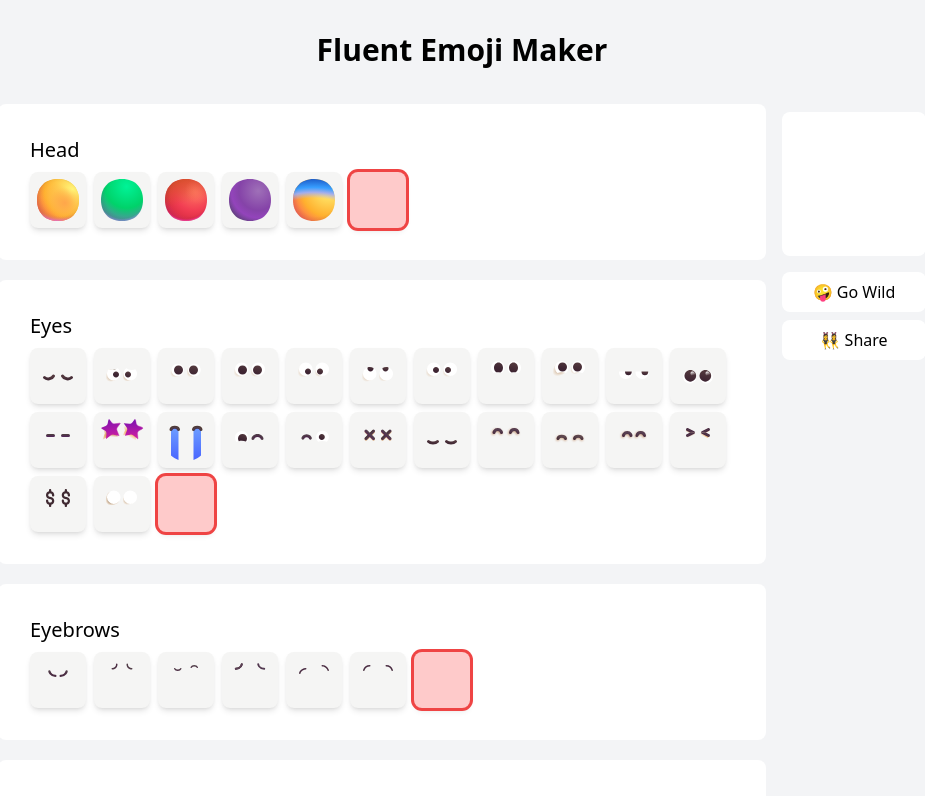
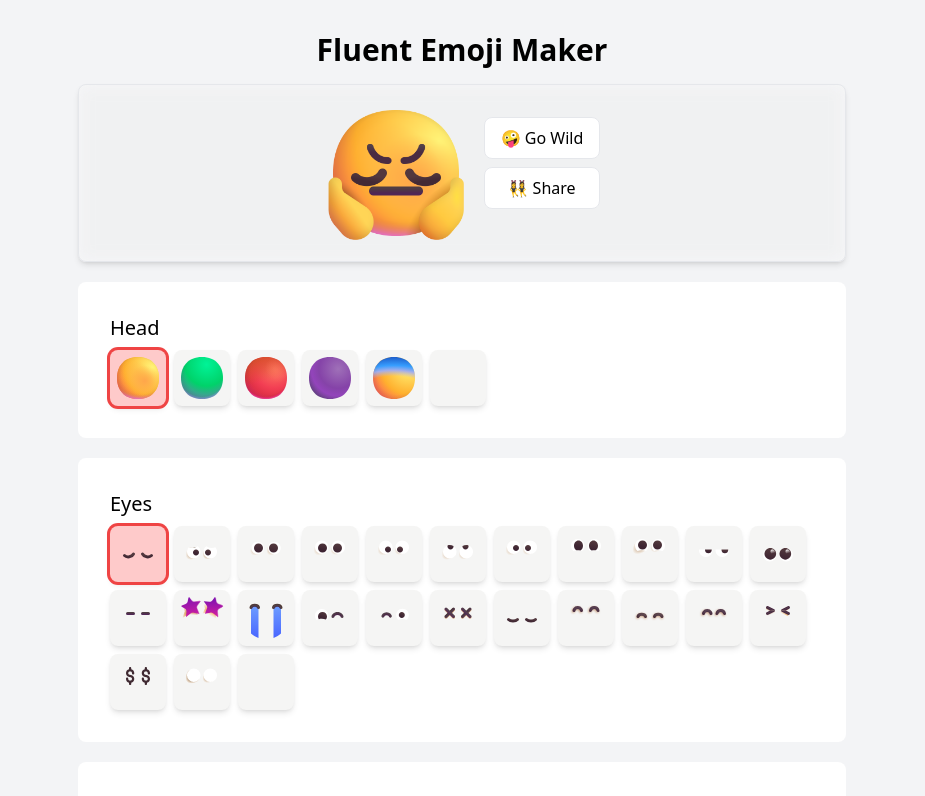
Before and after one commit to whexy/fluent-emoji, a React (Vite) app: page / in a window 1280 px wide. Shown: the top 796 px of the page, without its empty margins (178-1103 px from the left). Built offline with nearby package versions, Linux system fonts and the light colour scheme.

Commit message:
feat: sticky box

```diff
--- a/src/App.tsx
+++ b/src/App.tsx
@@ -1,4 +1,4 @@
-import { useEffect, useLayoutEffect, useRef, useState } from 'react';
+import { useEffect, useState } from 'react';
 import { CopyToClipboard } from 'react-copy-to-clipboard';
 
 const assets = import.meta.glob('./assets/**/*.svg', {
@@ -80,7 +80,7 @@ function App() {
 
   useEffect(() => {
     const params = new URLSearchParams(window.location.search);
-    const getInt = (s: string) => parseInt(params.get(s) || '-1');
+    const getInt = (s: string) => parseInt(params.get(s) ?? '0');
 
     const newCombination: Combination = {
       eyes: getInt('eyes'),
@@ -143,8 +143,29 @@ function App() {
       <h1 className="pt-8 text-center text-3xl font-bold">
         Fluent Emoji Maker
       </h1>
-      <div className="flex items-start justify-center gap-4 p-4">
-        <div className="max-w-3xl">
+      <div className="mx-auto max-w-4xl p-4">
+        <div className="relative">
+          <div className="sticky top-4 mx-auto flex max-w-3xl justify-center space-x-4 rounded-lg border bg-white/40 p-4 shadow-md backdrop-blur backdrop-brightness-95">
+            <div className="h-[144px] w-[144px] rounded-lg">
+              {canvasURL === '' || (
+                <img src={canvasURL} className="object-fit" />
+              )}
+            </div>
+            <div className="flex flex-col space-y-2">
+              <button
+                className="mt-4 rounded-lg border bg-white px-4 py-2"
+                onClick={() => goWild()}>
+                🤪 Go Wild
+              </button>
+              <CopyToClipboard
+                text={`${window.location.origin}?eyes=${combination.eyes}&head=${combination.head}&eyebrows=${combination.eyebrows}&mouth=${combination.mouth}&details=${combination.details}`}>
+                <button className="mt-4 rounded-lg border bg-white px-4 py-2">
+                  👯‍♀️ Share
+                </button>
+              </CopyToClipboard>
+            </div>
+          </div>
+          <div className="mx-auto max-w-3xl">
             <Area
               title="Head"
               svg={HeadSVGs}
@@ -196,23 +217,6 @@ function App() {
               }}
             />
           </div>
-        <div className="sticky top-28 ">
-          <div className="h-[144px] w-[144px] flex-shrink-0 rounded-lg bg-white">
-            {canvasURL === '' || <img src={canvasURL} className="object-fit" />}
-          </div>
-          <div className="flex flex-col space-y-2">
-            <button
-              className="mt-4 rounded-lg bg-white px-4 py-2"
-              onClick={() => goWild()}>
-              🤪 Go Wild
-            </button>
-            <CopyToClipboard
-              text={`${window.location.origin}?eyes=${combination.eyes}&head=${combination.head}&eyebrows=${combination.eyebrows}&mouth=${combination.mouth}&details=${combination.details}`}>
-              <button className="mt-4 rounded-lg bg-white px-4 py-2">
-                👯‍♀️ Share
-              </button>
-            </CopyToClipboard>
-          </div>
         </div>
       </div>
     </div>
```
Lines whose indentation alone changed are shown as unchanged.
